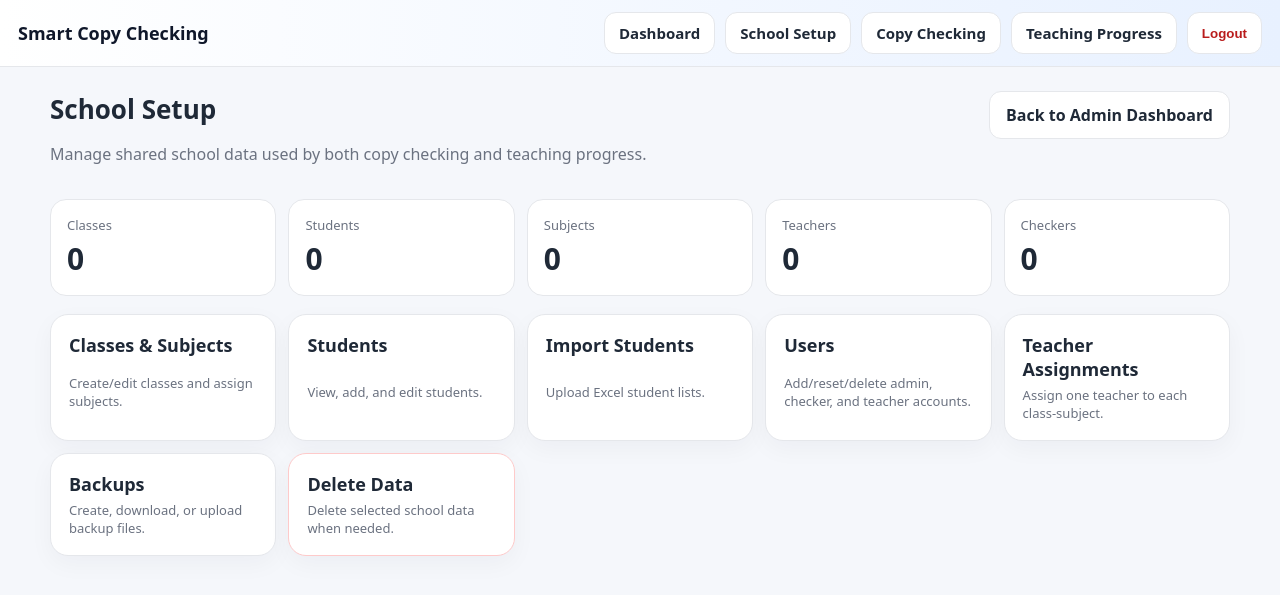
After one commit to ubaidulakbar/Smart-App, a Django app: page /setup-side/ in a window 1280 px wide. The commit adds this page. Shown: the top 595 px of the page. Run offline with Django 5.2, Linux system fonts and the light colour scheme; the visitor is signed in with stand-in values (Sample User, id 1); data comes from the database, SQL or seed files in the repository; data that the repository does not hold is empty.

Commit message:
Version 1.0

```diff
--- a/checker/static/checker/style.css
+++ b/checker/static/checker/style.css
@@ -236,10 +236,12 @@ button.danger:hover, .button.danger:hover, .small-button.danger:hover { backgrou
 }
 
 .admin-choice-grid { display: grid; grid-template-columns: repeat(2, minmax(0, 1fr)); gap: 18px; margin-bottom: 18px; }
+.three-side-grid { grid-template-columns: repeat(3, minmax(0, 1fr)); }
 .admin-choice { min-height: 170px; border-radius: 22px; padding: 28px; color: var(--text); border: 1px solid var(--line); background: #fff; display: grid; align-content: center; gap: 10px; box-shadow: 0 12px 30px rgba(15, 23, 42, 0.06); }
 .admin-choice:hover { text-decoration: none; transform: translateY(-1px); border-color: #bfdbfe; }
 .admin-choice strong { font-size: 28px; }
 .admin-choice span { color: var(--muted); font-size: 15px; line-height: 1.45; }
+.admin-choice.setup { background: linear-gradient(135deg, #ffffff, #fff7ed); }
 .admin-choice.checking { background: linear-gradient(135deg, #ffffff, #eff6ff); }
 .admin-choice.teaching { background: linear-gradient(135deg, #ffffff, #ecfdf5); }
 .primary-action { border-color: #bfdbfe; background: #eff6ff; }
@@ -251,6 +253,10 @@ button.danger:hover, .button.danger:hover, .small-button.danger:hover { backgrou
 .inline-choice { display: inline-flex; gap: 8px; align-items: center; font-weight: 800; }
 .inline-choice input { width: auto; }
 .danger-list { max-height: 280px; overflow: auto; border: 1px solid var(--line); border-radius: 12px; padding: 12px 12px 12px 32px; background: #fff; }
+
+@media (max-width: 900px) {
+  .three-side-grid { grid-template-columns: 1fr; }
+}
 
 @media (max-width: 760px) {
   .admin-choice-grid { grid-template-columns: 1fr; }
--- /dev/null
+++ b/checker/templates/checker/admin_setup_side.html
@@ -0,0 +1,29 @@
+{% extends 'checker/base.html' %}
+{% block title %}School Setup{% endblock %}
+{% block content %}
+<div class="page-head">
+  <div>
+    <h1>School Setup</h1>
+    <p class="muted">Manage shared school data used by both copy checking and teaching progress.</p>
+  </div>
+  <a class="button" href="{% url 'dashboard' %}">Back to Admin Dashboard</a>
+</div>
+
+<div class="stats-grid">
+  <div class="stat-card"><span>Classes</span><strong>{{ class_count }}</strong></div>
+  <div class="stat-card"><span>Students</span><strong>{{ student_count }}</strong></div>
+  <div class="stat-card"><span>Subjects</span><strong>{{ subject_count }}</strong></div>
+  <div class="stat-card"><span>Teachers</span><strong>{{ teacher_count }}</strong></div>
+  <div class="stat-card"><span>Checkers</span><strong>{{ checker_count }}</strong></div>
+</div>
+
+<div class="admin-action-grid">
+  <a class="admin-action" href="{% url 'class_list_admin' %}"><strong>Classes & Subjects</strong><span>Create/edit classes and assign subjects.</span></a>
+  <a class="admin-action" href="{% url 'student_list_admin' %}"><strong>Students</strong><span>View, add, and edit students.</span></a>
+  <a class="admin-action" href="{% url 'student_import' %}"><strong>Import Students</strong><span>Upload Excel student lists.</span></a>
+  <a class="admin-action" href="{% url 'admin_users' %}"><strong>Users</strong><span>Add/reset/delete admin, checker, and teacher accounts.</span></a>
+  <a class="admin-action" href="{% url 'teacher_assignments_admin' %}"><strong>Teacher Assignments</strong><span>Assign one teacher to each class-subject.</span></a>
+  <a class="admin-action" href="{% url 'backups_admin' %}"><strong>Backups</strong><span>Create, download, or upload backup files.</span></a>
+  <a class="admin-action danger-zone" href="{% url 'delete_data_admin' %}"><strong>Delete Data</strong><span>Delete selected school data when needed.</span></a>
+</div>
+{% endblock %}
--- a/checker/templates/checker/base.html
+++ b/checker/templates/checker/base.html
@@ -21,11 +21,9 @@
           <a class="nav-link" href="{% url 'dashboard' %}">My Courses</a>
         {% endif %}
         {% if is_app_admin %}
-          <a class="nav-link" href="{% url 'admin_checking_side' %}">Checking Side</a>
-          <a class="nav-link" href="{% url 'admin_teaching_side' %}">Teaching Side</a>
-          <a class="nav-link" href="{% url 'admin_users' %}">Users</a>
-          <a class="nav-link" href="{% url 'backups_admin' %}">Backups</a>
-          <a class="nav-link danger-nav" href="{% url 'delete_data_admin' %}">Delete Data</a>
+          <a class="nav-link" href="{% url 'admin_setup_side' %}">School Setup</a>
+          <a class="nav-link" href="{% url 'admin_checking_side' %}">Copy Checking</a>
+          <a class="nav-link" href="{% url 'admin_teaching_side' %}">Teaching Progress</a>
         {% endif %}
         <form method="post" action="{% url 'logout' %}" class="inline-form">
           {% csrf_token %}
--- a/checker/urls.py
+++ b/checker/urls.py
@@ -8,6 +8,7 @@ urlpatterns = [
     path('login/', views.login_view, name='login'),
     path('logout/', LogoutView.as_view(), name='logout'),
     path('attention/', views.attention_list, name='attention_list'),
+    path('setup-side/', views.admin_setup_side, name='admin_setup_side'),
     path('checking-side/', views.admin_checking_side, name='admin_checking_side'),
     path('teaching-side/', views.admin_teaching_side, name='admin_teaching_side'),
     path('delete-data/', views.delete_data_admin, name='delete_data_admin'),
--- a/checker/views.py
+++ b/checker/views.py
@@ -344,6 +344,19 @@ def attention_list(request):
 
 
 @app_admin_required
+def admin_setup_side(request):
+    context = {
+        'class_count': ClassRoom.objects.filter(is_active=True).count(),
+        'student_count': Student.objects.filter(is_active=True).count(),
+        'subject_count': Subject.objects.filter(is_active=True).count(),
+        'teacher_count': UserProfile.objects.filter(role=UserProfile.ROLE_TEACHER, user__is_active=True).count(),
+        'checker_count': UserProfile.objects.filter(role=UserProfile.ROLE_CHECKER, user__is_active=True).count(),
+        'backup_count': DailyBackup.objects.count(),
+    }
+    return render(request, 'checker/admin_setup_side.html', context)
+
+
+@app_admin_required
 def admin_checking_side(request):
     today = timezone.localdate()
     month_start = today.replace(day=1)
```
Also changed, not shown: checker/templates/checker/admin_checking_side.html (+7 -9 lines), checker/templates/checker/admin_dashboard.html (+10 -12 lines), checker/templates/checker/admin_teaching_side.html (+7 -9 lines).
